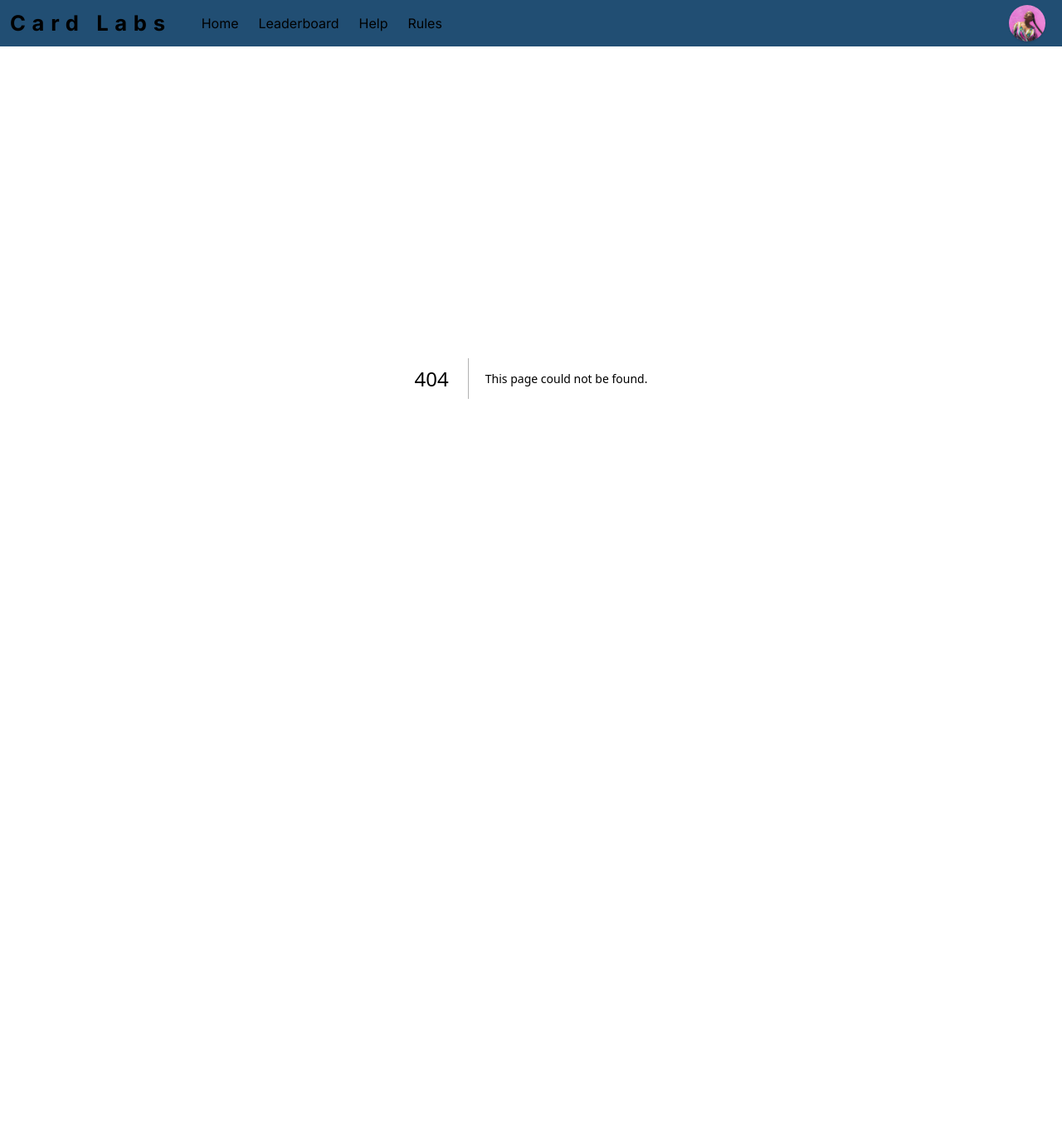
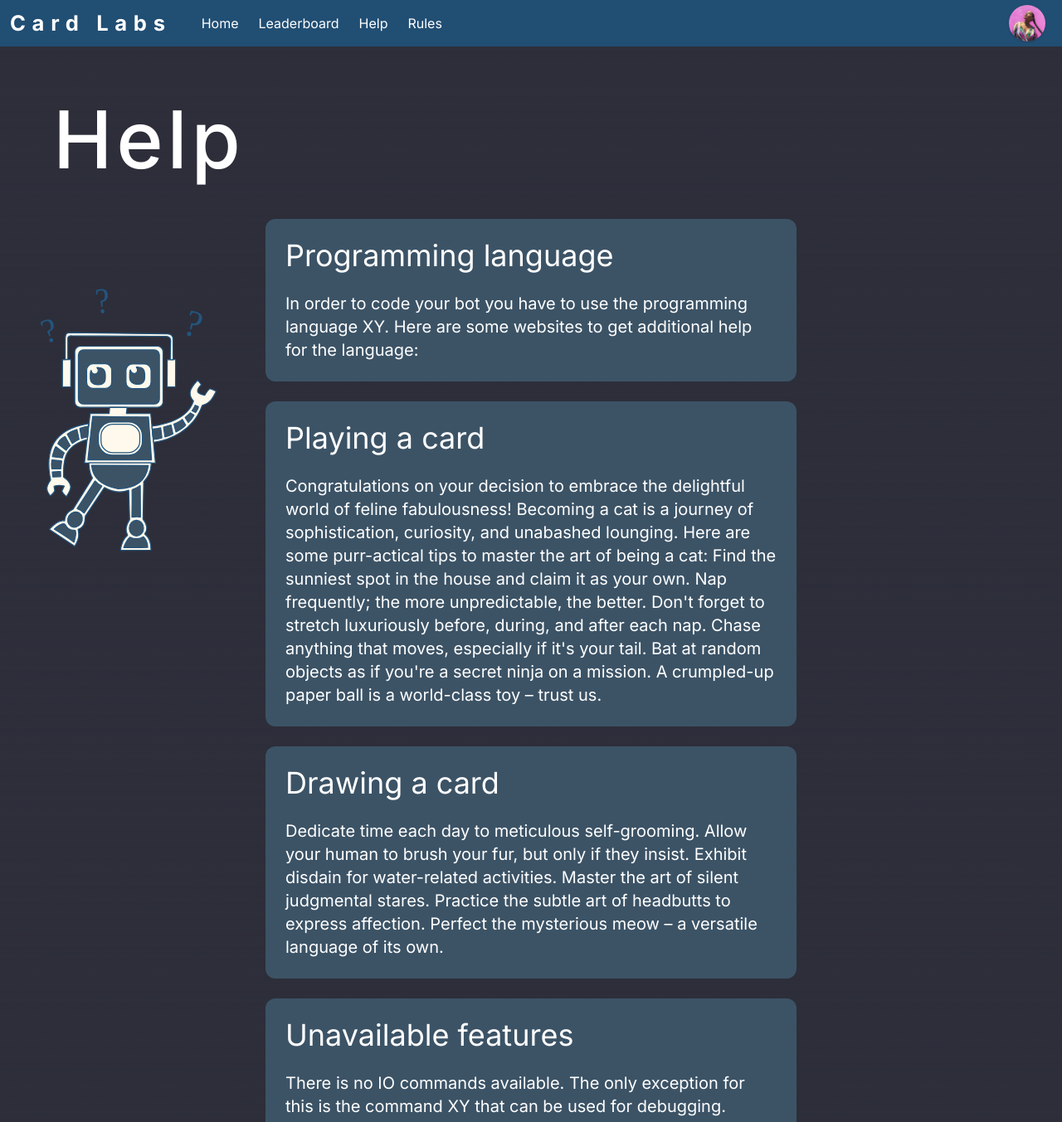
Before and after one commit to flofriday/CardLabs, a Next.js app in the folder frontend/: page /help in a window 1280 px wide. Before the commit this address had no page. Shown: the top 1353 px of the page at 83% size. Before the commit the page ends 856 px from the top, so only its background shows below. Built offline with nearby package versions, Linux system fonts and the light colour scheme.

Commit message:
[#24] - implement help page with place holder text

```diff
--- a/frontend/app/components/NavBar/NavBar.tsx
+++ b/frontend/app/components/NavBar/NavBar.tsx
@@ -16,7 +16,7 @@ export default function NavBar(): JSX.Element {
         <Link href="/" className="text-base  hover:text-accent max-sm:hidden">
           Leaderboard
         </Link>
-        <Link href="/" className="text-base  hover:text-accent max-sm:hidden">
+        <Link href="/help" className="text-base  hover:text-accent max-sm:hidden">
           Help
         </Link>
         <Link
--- /dev/null
+++ b/frontend/app/help/page.tsx
@@ -0,0 +1,58 @@
+import LeftPageHeader from "../components/leftPageHeader";
+import TextItem from "../components/textItem";
+import Robot, { RobotType } from "../components/robot";
+export default function Help(): JSX.Element {
+  return (
+    <div>
+      <LeftPageHeader title="Help" />
+
+      <Robot type={RobotType.QUESTIONMARK} />
+      <div className="flex flex-col justify-center items-center pt-52 space-y-6 pb-11">
+        <TextItem title="Programming language">
+          In order to code your bot you have to use the programming language XY.
+          Here are some websites to get additional help for the language:
+        </TextItem>
+        <TextItem title="Playing a card">
+          Congratulations on your decision to embrace the delightful world of
+          feline fabulousness! Becoming a cat is a journey of sophistication,
+          curiosity, and unabashed lounging. Here are some purr-actical tips to
+          master the art of being a cat: Find the sunniest spot in the house and
+          claim it as your own. Nap frequently; the more unpredictable, the
+          better. Don't forget to stretch luxuriously before, during, and after
+          each nap. Chase anything that moves, especially if it's your tail. Bat
+          at random objects as if you're a secret ninja on a mission. A
+          crumpled-up paper ball is a world-class toy – trust us.
+        </TextItem>
+        <TextItem title="Drawing a card">
+          Dedicate time each day to meticulous self-grooming. Allow your human
+          to brush your fur, but only if they insist. Exhibit disdain for
+          water-related activities. Master the art of silent judgmental stares.
+          Practice the subtle art of headbutts to express affection. Perfect the
+          mysterious meow – a versatile language of its own.
+        </TextItem>
+        <TextItem title="Unavailable features">
+          There is no IO commands available. The only exception for this is the
+          command XY that can be used for debugging.
+        </TextItem>
+        <TextItem title="Debugging">
+          Mark your kingdom with strategic scratching. Gracefully drape yourself
+          over essential human belongings. The higher the perch, the greater
+          your royal status. Demand the finest culinary offerings. Act like each
+          meal is a gourmet experience. Give your human the gift of bringing
+          them "freshly caught prey" (preferably a toy mouse).
+        </TextItem>
+        <TextItem title="Testing your bot">
+          Refuse to conform to schedules, except when it comes to mealtime. Be
+          selective with your affection – let your humans earn it. Exhibit a
+          mysterious aura; maintain an air of unapproachable elegance.
+        </TextItem>
+        <TextItem title="Creating a new bot">
+          Remember, being a cat is an art, not a science. Embrace your inner
+          feline with grace, curiosity, and an unwavering commitment to the
+          pursuit of comfort.
+        </TextItem>
+        <TextItem title="Editing a bot">Happy catting!</TextItem>
+      </div>
+    </div>
+  );
+}
```
